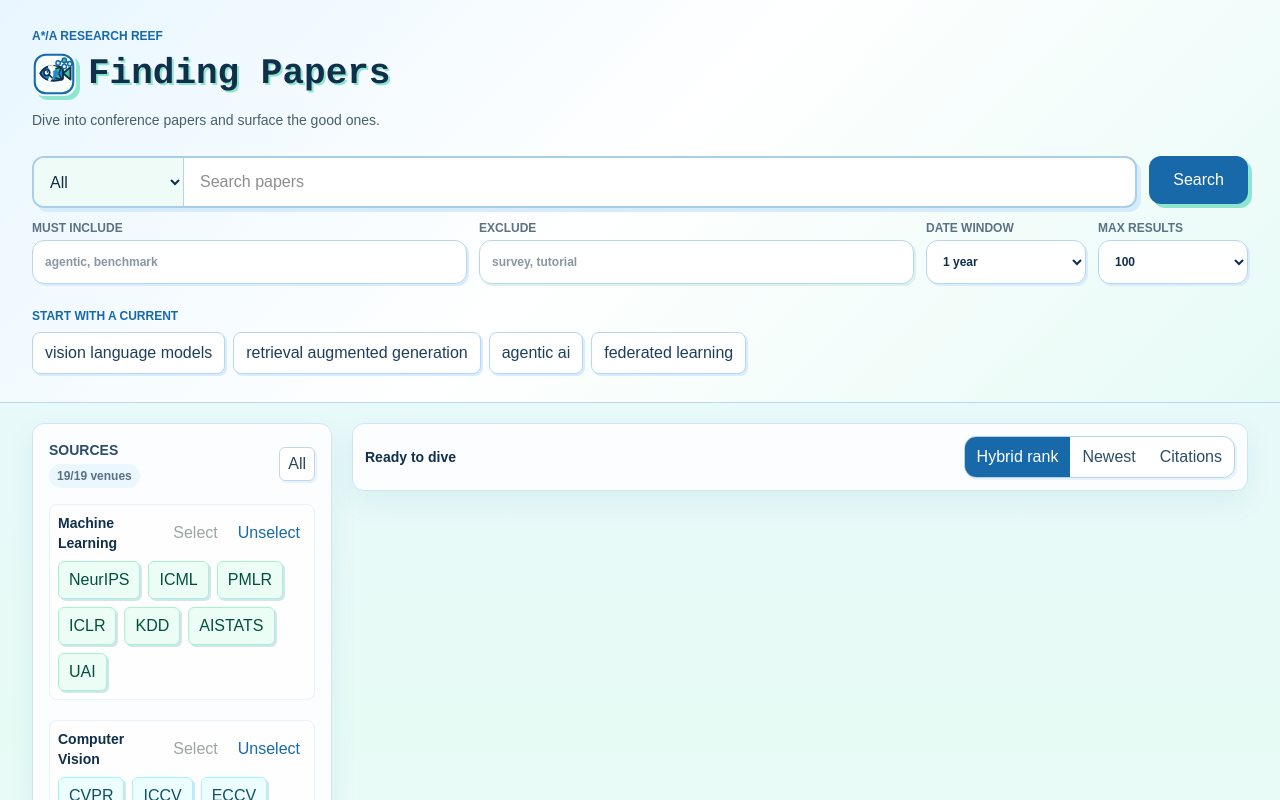
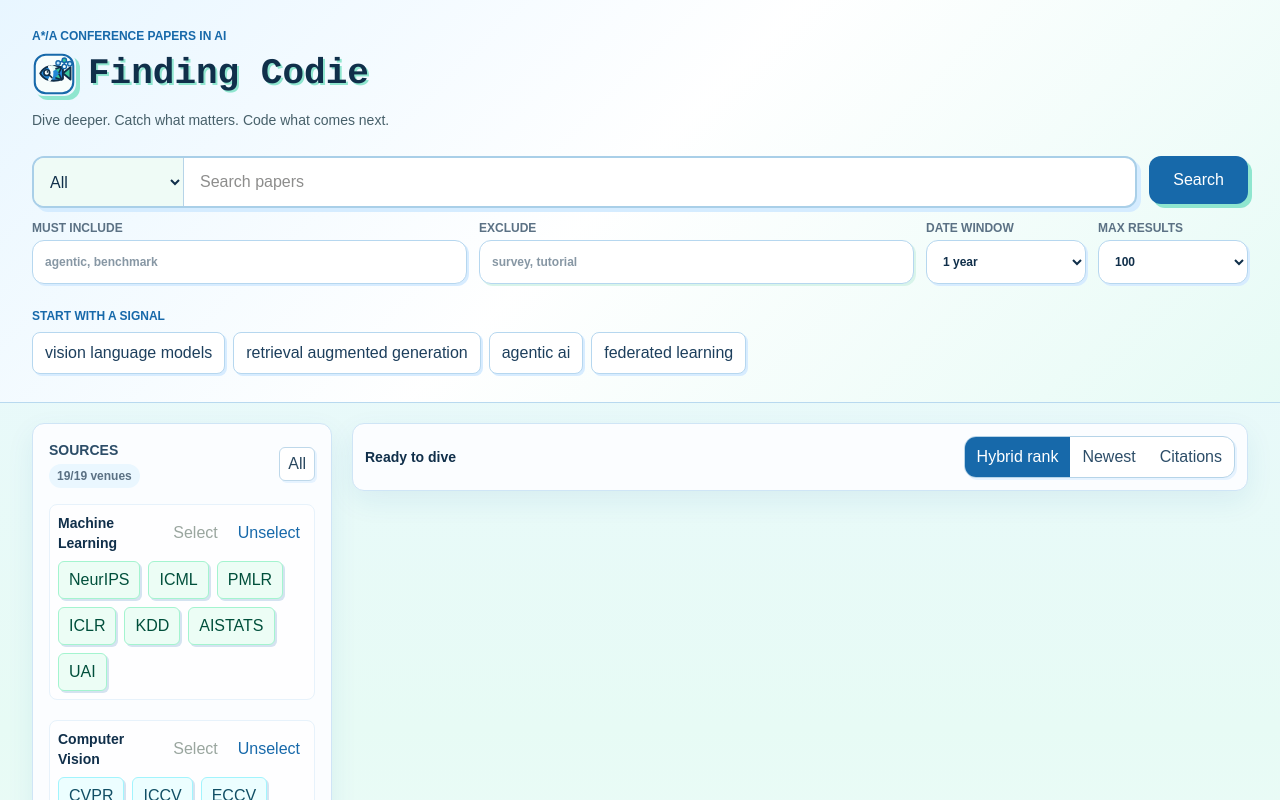
Before and after one commit to AiMl-hub/tensor-scholar, a Next.js app: page / in a window 1280 px wide. Shown: the top 800 px of the page. Built offline with nearby package versions, Linux system fonts and the light colour scheme.

Commit message:
Update Finding Codie copy

```diff
--- a/app/layout.tsx
+++ b/app/layout.tsx
@@ -2,9 +2,9 @@ import type { Metadata, Viewport } from "next";
 import "./globals.css";
 
 export const metadata: Metadata = {
-  title: "Finding Papers",
+  title: "Finding Codie",
   description:
-    "Dive into recent conference papers and surface the good ones.",
+    "Dive deeper. Catch what matters. Code what comes next.",
   icons: {
     icon: "/favicon.svg",
     shortcut: "/favicon.svg",
--- a/app/papers/components.tsx
+++ b/app/papers/components.tsx
@@ -109,7 +109,7 @@ export function SearchPanel({
         <div className="flex flex-col gap-5 lg:flex-row lg:items-end lg:justify-between">
           <div className="max-w-3xl">
             <p className="text-xs font-semibold uppercase text-[#1769aa]">
-              A*/A research reef
+              A*/A Conference Papers in AI
             </p>
             <div className="mt-2 flex items-center gap-3">
               <Image
@@ -121,11 +121,11 @@ export function SearchPanel({
                 width={40}
               />
               <h1 className="nes-title text-3xl text-[#102f4a] sm:text-4xl">
-                Finding Papers
+                Finding Codie
               </h1>
             </div>
             <p className="mt-3 max-w-2xl text-sm font-medium leading-6 text-[#47606a]">
-              Dive into conference papers and surface the good ones.
+              Dive deeper. Catch what matters. Code what comes next.
             </p>
           </div>
         </div>
@@ -178,7 +178,7 @@ export function SearchPanel({
         </form>
 
         <div>
-          <p className="mb-2 text-xs font-semibold uppercase text-[#1769aa]">Start with a current</p>
+          <p className="mb-2 text-xs font-semibold uppercase text-[#1769aa]">Start with a signal</p>
           <div className="flex flex-wrap gap-2">
             {SAMPLE_QUERIES.map((sample) => (
               <button
```
Also changed, not shown: 1 other file (tests, documents, lock files or other folders).
